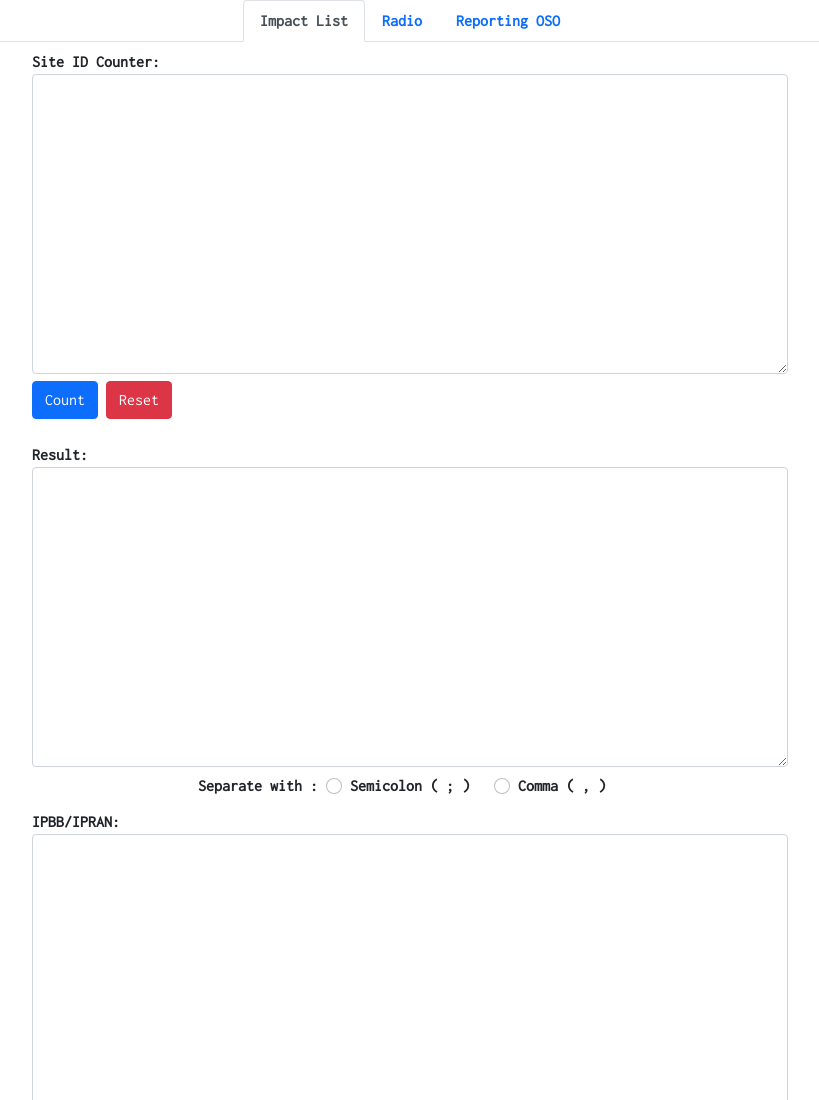
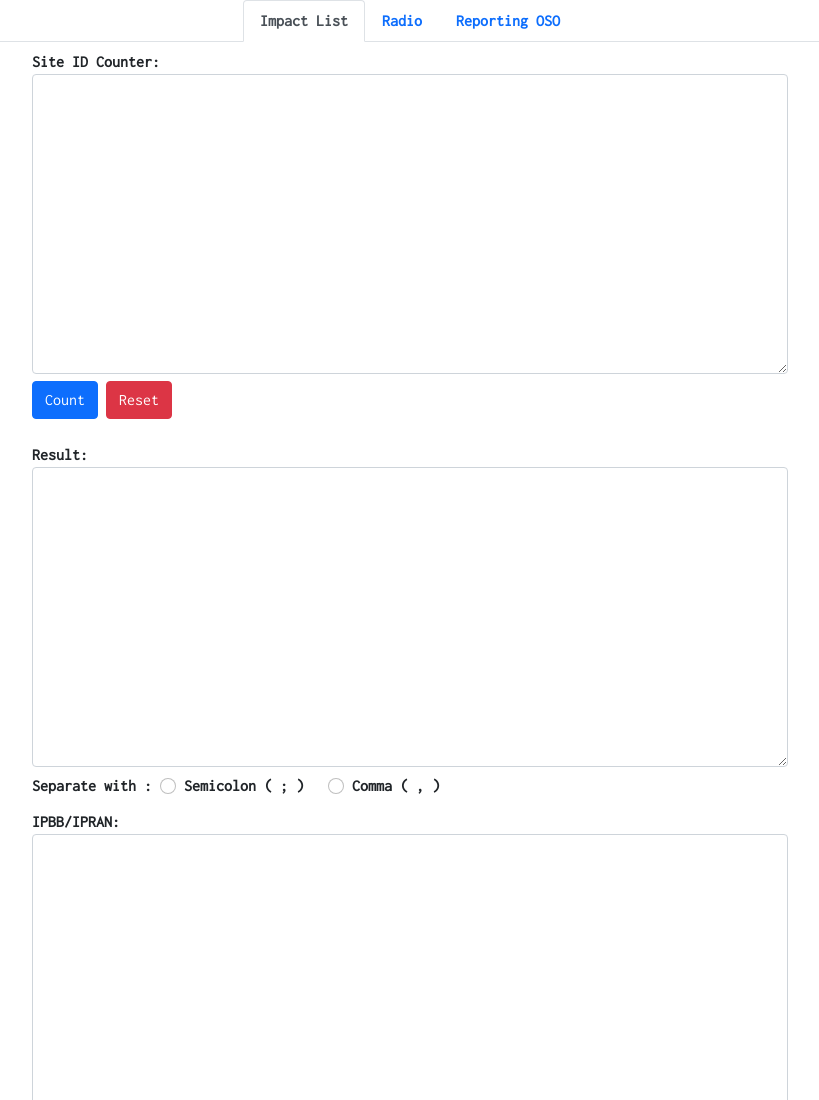
Before and after one commit to faizruzain/impactList, a plain HTML site: page index.html in a window 1280 px wide. Shown: the top 1100 px of the page, without its empty margins (230-1049 px from the left). Drawn offline with nearby package versions, Linux system fonts and the light colour scheme.

Commit message:
i forgot XD

```diff
--- a/css/styles.css
+++ b/css/styles.css
@@ -1,5 +1,5 @@
 .myRadio {
-  text-align: center;
+  /* text-align: center; */
   /* padding-top: 3px; */
   padding-bottom: 10px;
 }
```
